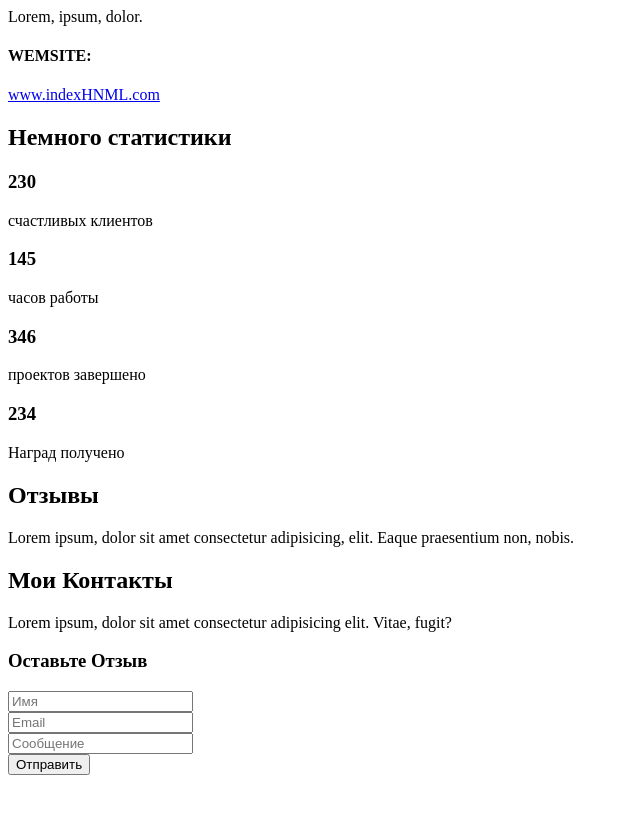
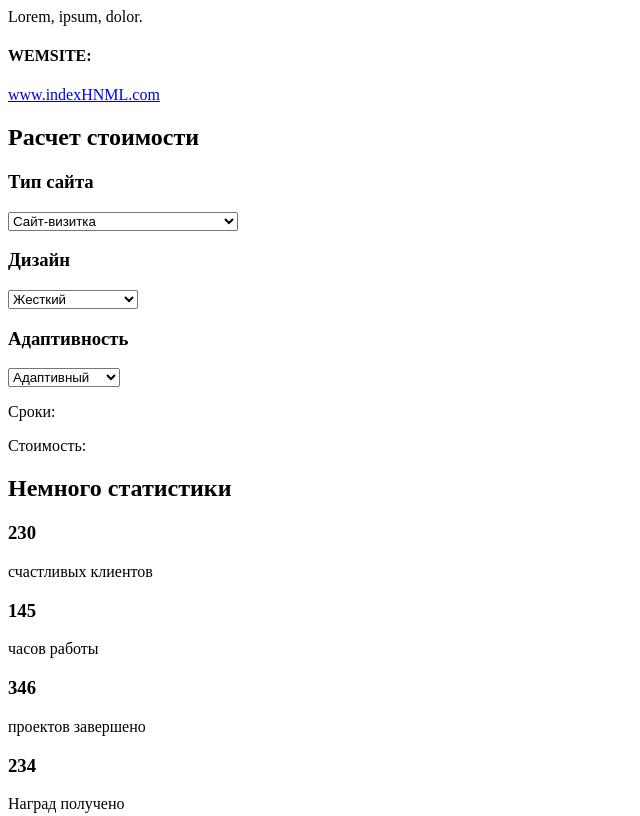
Before and after one commit to KaiAren/KaiAren.github.io, a plain HTML site: page Src/index.html in a window 1280 px wide. Shown: the part 1000-1816 px from the top of the page, without its empty margins (0-640 px from the left). Before the commit the page ends 1783 px from the top, so only its background shows below. Drawn offline with Linux system fonts and the light colour scheme; files that its build step writes are made by us from their sources.

Commit message:
Добавил калькулятор и изменил <input> на <textarea>

```diff
--- a/src/index.html
+++ b/Src/index.html
@@ -103,7 +103,41 @@
 
           <!--  Сдесь будет калькулятор  -->
 
-    	<!-- <div class="Calculator"></div> -->
+    	<div class="Calculator">
+
+    		<h2>Расчет стоимости</h2>
+               <h3>Тип сайта</h3>
+
+
+<select  name="" id="#">
+	<option value="Сайт-визитка">Сайт-визитка</option>
+	<option value="Информационный сайт">Информационный сайт</option>
+	<option value="Персональный проэкт">Персональный проэкт</option>
+	<option value="Корп.Информационный web-сайт">Корп.Информационный web-сайт</option>
+</select>
+
+			<h3>Дизайн</h3>
+			<select  name="#" id="#">
+	<option value="Жесткий">Жесткий</option>
+	<option value="Гибкий">Гибкий</option>
+	<option value="Комбинированый">Комбинированый</option>
+	<option value="Текстовый">Текстовый</option>
+</select>
+
+		<h3>Адаптивность</h3>
+		<select  name="#" id="#">
+	<option value="Адаптивный">Адаптивный</option>
+	<option value="Респонсивный">Респонсивный</option>
+
+</select>
+
+			<p>Сроки:</p>
+		<p>Стоимость:</p>
+
+
+
+
+    	</div>
 
     	<div class="static">
 
@@ -139,12 +173,15 @@
   <h2>Мои Контакты</h2>
   <p>Lorem ipsum, dolor sit amet consectetur adipisicing elit. Vitae, fugit?</p>
 
+</div>
+
+<div class="contact_form">
 
 <h3>Оставьте Отзыв</h3>
 <form action="#">
 <input type="text"  placeholder="Имя" title="Введите имя" > <br>
 <input type="text"  placeholder="Email" title="Введите Email"> <br>
-<input type="text"  placeholder="Сообщение" title="Оставьте Отзыв"><br>
+<textarea type="text"  placeholder="Сообщение" title="Оставьте Отзыв"></textarea><br>
 
    <input type="submit" value="Отправить" >
 
@@ -153,11 +190,14 @@
 
 </form>
 
+</div>
+
+</div>
 
 
 
 
-</div>
+
 
 </div>
 
```
